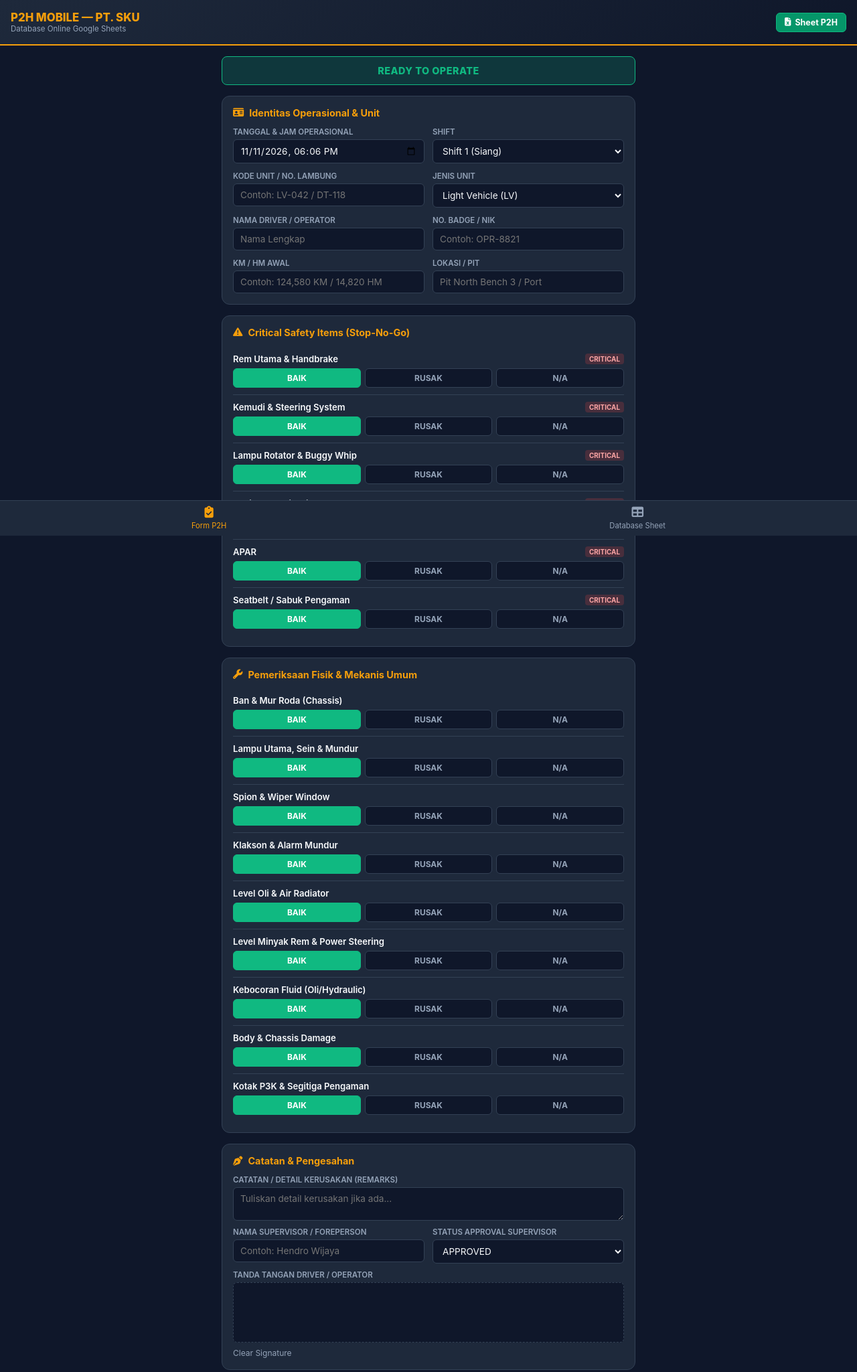
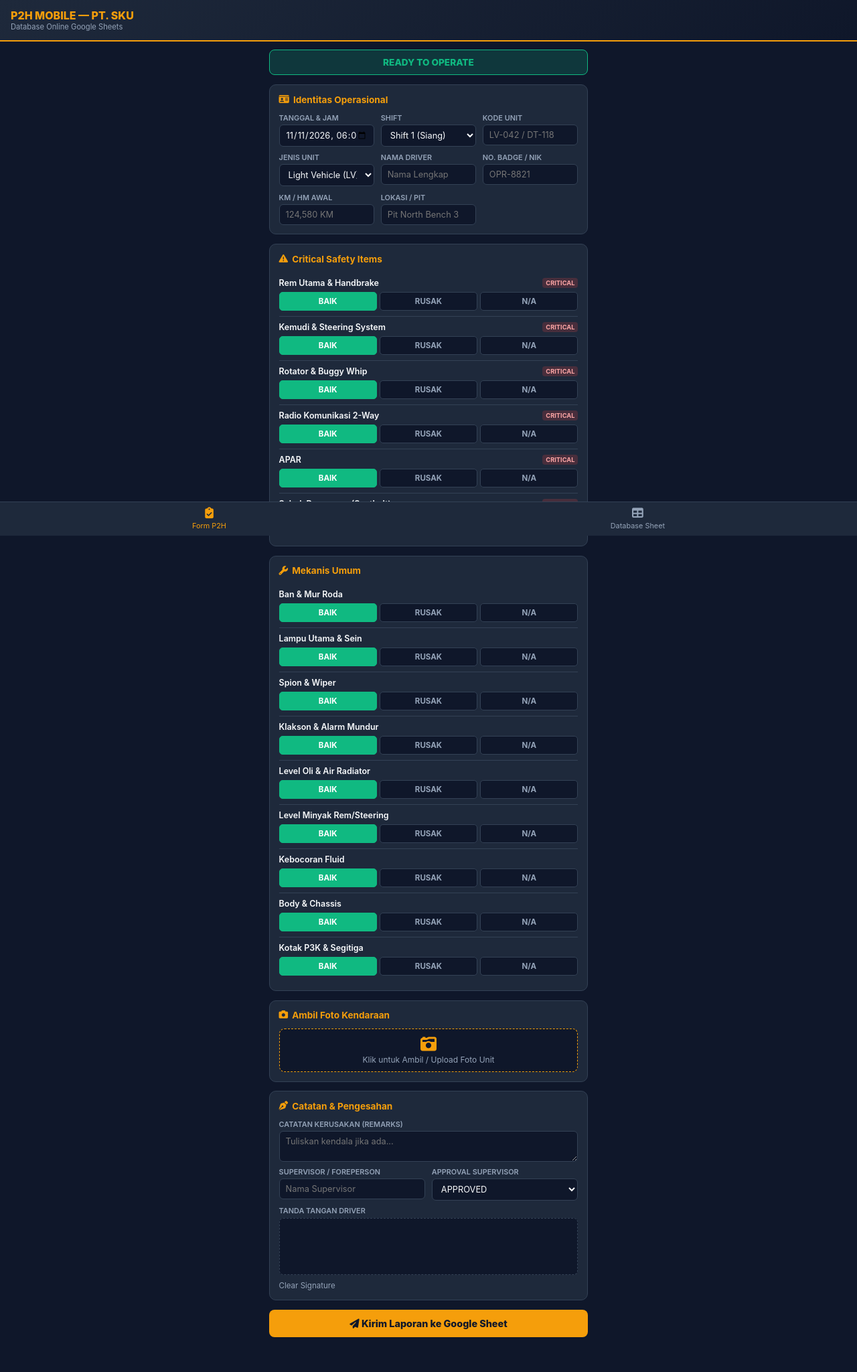
Before and after one commit to Symbian041/P2H-SPT-Group, a plain HTML site: page index.html in a window 1280 px wide. Shown: the top 2049 px of the page at 67% size. Drawn offline with Linux system fonts and the light colour scheme.

Commit message:
Add files via upload

```diff
--- a/index.html
+++ b/index.html
@@ -2,7 +2,7 @@
 <html lang="id">
 <head>
     <meta charset="UTF-8">
-    <meta name="viewport" content="width=device-width, initial-scale=1.0">
+    <meta name="viewport" content="width=device-width, initial-scale=1.0, maximum-scale=1.0, user-scalable=no">
     <title>P2H Operasional Tambang - PT. SKU</title>
     <link href="https://cdnjs.cloudflare.com/ajax/libs/font-awesome/6.4.0/css/all.min.css" rel="stylesheet">
     <style>
@@ -19,54 +19,55 @@
         }
 
         * { box-sizing: border-box; margin: 0; padding: 0; font-family: -apple-system, BlinkMacSystemFont, 'Segoe UI', Roboto, sans-serif; }
-        body { background-color: var(--bg-color); color: var(--text-main); padding-bottom: 80px; }
+        html, body { width: 100%; overflow-x: hidden; background-color: var(--bg-color); color: var(--text-main); padding-bottom: 80px; }
 
         header {
             background: linear-gradient(135deg, #1e293b, #0f172a);
-            padding: 1rem; border-bottom: 2px solid var(--accent-yellow);
+            padding: 0.85rem 1rem; border-bottom: 2px solid var(--accent-yellow);
             position: sticky; top: 0; z-index: 100;
-            display: flex; justify-content: space-between; align-items: center;
         }
+        .brand h1 { font-size: 1rem; color: var(--accent-yellow); font-weight: 800; line-height: 1.2; }
+        .brand p { font-size: 0.7rem; color: var(--text-muted); }
 
-        .brand h1 { font-size: 1.05rem; color: var(--accent-yellow); font-weight: 800; }
-        .brand p { font-size: 0.72rem; color: var(--text-muted); }
+        .container { padding: 0.75rem; width: 100%; max-width: 500px; margin: 0 auto; }
+        .card { background: var(--card-bg); border-radius: 10px; border: 1px solid var(--border-color); padding: 0.85rem; margin-bottom: 0.85rem; }
+        .card-title { font-size: 0.85rem; font-weight: 700; color: var(--accent-yellow); margin-bottom: 0.75rem; display: flex; align-items: center; gap: 6px; }
 
-        .sheet-btn {
-            background: #059669; color: white; padding: 6px 12px;
-            border-radius: 6px; text-decoration: none; font-size: 0.78rem; font-weight: 700;
-            display: inline-flex; align-items: center; gap: 6px; border: 1px solid #10b981;
-        }
+        .form-grid { display: grid; grid-template-columns: repeat(auto-fit, minmax(130px, 1fr)); gap: 0.6rem; }
+        .form-group { display: flex; flex-direction: column; gap: 3px; min-width: 0; }
+        .form-group.full { grid-column: 1 / -1; }
+        label { font-size: 0.68rem; color: var(--text-muted); font-weight: 600; text-transform: uppercase; word-break: break-word; }
 
-        .container { padding: 1rem; max-width: 650px; margin: 0 auto; }
-        .card { background: var(--card-bg); border-radius: 12px; border: 1px solid var(--border-color); padding: 1rem; margin-bottom: 1rem; }
-        .card-title { font-size: 0.9rem; font-weight: 700; color: var(--accent-yellow); margin-bottom: 0.8rem; display: flex; align-items: center; gap: 8px; }
-
-        .form-grid { display: grid; grid-template-columns: 1fr 1fr; gap: 0.75rem; }
-        .form-group { display: flex; flex-direction: column; gap: 4px; }
-        .form-group.full { grid-column: span 2; }
-        label { font-size: 0.72rem; color: var(--text-muted); font-weight: 600; text-transform: uppercase; }
         input, select, textarea {
-            background: #0f172a; border: 1px solid var(--border-color); color: var(--text-main);
-            padding: 8px 10px; border-radius: 6px; font-size: 0.85rem; outline: none;
+            width: 100%; background: #0f172a; border: 1px solid var(--border-color); color: var(--text-main);
+            padding: 7px 9px; border-radius: 6px; font-size: 0.8rem; outline: none; box-sizing: border-box;
         }
         input:focus, select:focus, textarea:focus { border-color: var(--accent-yellow); }
 
-        .item-row { padding: 10px 0; border-bottom: 1px solid var(--border-color); }
+        .item-row { padding: 8px 0; border-bottom: 1px solid var(--border-color); }
         .item-row:last-child { border-bottom: none; }
-        .item-info { display: flex; justify-content: space-between; align-items: center; margin-bottom: 6px; }
-        .item-name { font-size: 0.82rem; font-weight: 600; }
-        .badge-crit { background: rgba(239, 68, 68, 0.2); color: #fca5a5; font-size: 0.62rem; padding: 2px 6px; border-radius: 4px; font-weight: 700; }
+        .item-info { display: flex; justify-content: space-between; align-items: center; gap: 6px; margin-bottom: 6px; }
+        .item-name { font-size: 0.78rem; font-weight: 600; word-break: break-word; flex: 1; }
+        .badge-crit { background: rgba(239, 68, 68, 0.2); color: #fca5a5; font-size: 0.58rem; padding: 2px 5px; border-radius: 4px; font-weight: 700; flex-shrink: 0; }
 
-        .btn-group { display: grid; grid-template-columns: 1fr 1fr 1fr; gap: 6px; }
+        .btn-group { display: flex; width: 100%; gap: 4px; }
         .btn-opt {
-            background: #0f172a; border: 1px solid var(--border-color); color: var(--text-muted);
-            padding: 6px; border-radius: 6px; font-weight: 700; font-size: 0.75rem; cursor: pointer; text-align: center;
+            flex: 1; background: #0f172a; border: 1px solid var(--border-color); color: var(--text-muted);
+            padding: 6px 0; border-radius: 5px; font-weight: 700; font-size: 0.72rem; cursor: pointer; text-align: center;
         }
         .btn-opt.baik.active { background: var(--pass-green); color: white; border-color: var(--pass-green); }
         .btn-opt.rusak.active { background: var(--fail-red); color: white; border-color: var(--fail-red); }
         .btn-opt.na.active { background: var(--na-gray); color: white; border-color: var(--na-gray); }
 
-        .status-banner { text-align: center; padding: 12px; border-radius: 8px; font-weight: 800; font-size: 0.9rem; margin-bottom: 1rem; letter-spacing: 0.5px; }
+        .photo-box {
+            border: 1px dashed var(--accent-yellow); background: #0f172a; border-radius: 8px;
+            padding: 10px; text-align: center; cursor: pointer; margin-top: 5px;
+        }
+        .photo-box i { font-size: 1.5rem; color: var(--accent-yellow); margin-bottom: 4px; }
+        .photo-box p { font-size: 0.75rem; color: var(--text-muted); }
+        #photoPreview { width: 100%; max-height: 180px; object-fit: cover; border-radius: 6px; margin-top: 8px; display: none; }
+
+        .status-banner { text-align: center; padding: 10px; border-radius: 8px; font-weight: 800; font-size: 0.85rem; margin-bottom: 0.85rem; }
         .status-ready { background: rgba(16, 185, 129, 0.2); color: var(--pass-green); border: 1px solid var(--pass-green); }
         .status-caution { background: rgba(245, 158, 11, 0.2); color: var(--accent-yellow); border: 1px solid var(--accent-yellow); }
         .status-stop { background: rgba(239, 68, 68, 0.2); color: var(--fail-red); border: 1px solid var(--fail-red); }
@@ -75,17 +76,16 @@
             position: fixed; bottom: 0; left: 0; right: 0; background: var(--card-bg);
             border-top: 1px solid var(--border-color); display: flex; justify-content: space-around; padding: 8px 0; z-index: 100;
         }
-        .nav-item { color: var(--text-muted); text-decoration: none; font-size: 0.7rem; display: flex; flex-direction: column; align-items: center; gap: 4px; }
+        .nav-item { color: var(--text-muted); text-decoration: none; font-size: 0.68rem; display: flex; flex-direction: column; align-items: center; gap: 3px; }
         .nav-item.active { color: var(--accent-yellow); }
-        .nav-item i { font-size: 1.1rem; }
+        .nav-item i { font-size: 1.05rem; }
 
         .submit-btn {
             background: var(--accent-yellow); color: #0f172a; font-weight: 800; width: 100%;
-            padding: 12px; border: none; border-radius: 8px; font-size: 0.95rem; cursor: pointer;
-            transition: all 0.2s ease;
+            padding: 12px; border: none; border-radius: 8px; font-size: 0.9rem; cursor: pointer;
         }
         .submit-btn:disabled { background: var(--na-gray); cursor: not-allowed; }
-        canvas { background: #0f172a; border: 1px dashed var(--border-color); border-radius: 6px; width: 100%; height: 90px; }
+        canvas { background: #0f172a; border: 1px dashed var(--border-color); border-radius: 6px; width: 100%; height: 85px; }
     </style>
 </head>
 <body>
@@ -95,20 +95,17 @@
             <h1>P2H MOBILE — PT. SKU</h1>
             <p>Database Online Google Sheets</p>
         </div>
-        <a href="https://docs.google.com/spreadsheets/d/1CNmykNC0Kz--XKmRL3iZ5yKfcKSkhZ0j4NJlWeTEkB8/edit?usp=drive_link" target="_blank" class="sheet-btn">
-            <i class="fa-solid fa-file-excel"></i> Sheet P2H
-        </a>
     </header>
 
     <div class="container">
         <div id="statusBanner" class="status-banner status-ready">READY TO OPERATE</div>
 
-        <!-- Kolom B - I: Identitas Operasional -->
+        <!-- Identitas Operasional -->
         <div class="card">
-            <div class="card-title"><i class="fa-solid fa-id-card"></i> Identitas Operasional & Unit</div>
+            <div class="card-title"><i class="fa-solid fa-id-card"></i> Identitas Operasional</div>
             <div class="form-grid">
                 <div class="form-group">
-                    <label>Tanggal & Jam Operasional</label>
+                    <label>Tanggal & Jam</label>
                     <input type="datetime-local" id="opDateTime">
                 </div>
                 <div class="form-group">
@@ -119,8 +116,8 @@
                     </select>
                 </div>
                 <div class="form-group">
-                    <label>Kode Unit / No. Lambung</label>
-                    <input type="text" id="unitCode" placeholder="Contoh: LV-042 / DT-118">
+                    <label>Kode Unit</label>
+                    <input type="text" id="unitCode" placeholder="LV-042 / DT-118">
                 </div>
                 <div class="form-group">
                     <label>Jenis Unit</label>
@@ -132,27 +129,27 @@
                     </select>
                 </div>
                 <div class="form-group">
-                    <label>Nama Driver / Operator</label>
+                    <label>Nama Driver</label>
                     <input type="text" id="driverName" placeholder="Nama Lengkap">
                 </div>
                 <div class="form-group">
                     <label>No. Badge / NIK</label>
-                    <input type="text" id="badgeNo" placeholder="Contoh: OPR-8821">
+                    <input type="text" id="badgeNo" placeholder="OPR-8821">
                 </div>
                 <div class="form-group">
                     <label>KM / HM Awal</label>
-                    <input type="text" id="hmStart" placeholder="Contoh: 124,580 KM / 14,820 HM">
+                    <input type="text" id="hmStart" placeholder="124,580 KM">
                 </div>
                 <div class="form-group">
                     <label>Lokasi / Pit</label>
-                    <input type="text" id="locationPit" placeholder="Pit North Bench 3 / Port">
+                    <input type="text" id="locationPit" placeholder="Pit North Bench 3">
                 </div>
             </div>
         </div>
 
-        <!-- Kolom J - O: Critical Safety Items (Stop-Go Logic) -->
+        <!-- Critical Items -->
         <div class="card">
-            <div class="card-title"><i class="fa-solid fa-triangle-exclamation"></i> Critical Safety Items (Stop-No-Go)</div>
+            <div class="card-title"><i class="fa-solid fa-triangle-exclamation"></i> Critical Safety Items</div>
 
             <div class="item-row">
                 <div class="item-info"><span class="item-name">Rem Utama & Handbrake</span><span class="badge-crit">CRITICAL</span></div>
@@ -173,7 +170,7 @@
             </div>
 
             <div class="item-row">
-                <div class="item-info"><span class="item-name">Lampu Rotator & Buggy Whip</span><span class="badge-crit">CRITICAL</span></div>
+                <div class="item-info"><span class="item-name">Rotator & Buggy Whip</span><span class="badge-crit">CRITICAL</span></div>
                 <div class="btn-group">
                     <div class="btn-opt baik active" onclick="setCheck(this, 'rotator', 'BAIK')">BAIK</div>
                     <div class="btn-opt rusak" onclick="setCheck(this, 'rotator', 'RUSAK')">RUSAK</div>
@@ -200,7 +197,7 @@
             </div>
 
             <div class="item-row">
-                <div class="item-info"><span class="item-name">Seatbelt / Sabuk Pengaman</span><span class="badge-crit">CRITICAL</span></div>
+                <div class="item-info"><span class="item-name">Sabuk Pengaman (Seatbelt)</span><span class="badge-crit">CRITICAL</span></div>
                 <div class="btn-group">
                     <div class="btn-opt baik active" onclick="setCheck(this, 'seatbelt', 'BAIK')">BAIK</div>
                     <div class="btn-opt rusak" onclick="setCheck(this, 'seatbelt', 'RUSAK')">RUSAK</div>
@@ -209,12 +206,12 @@
             </div>
         </div>
 
-        <!-- Kolom P - X: General Safety & Mechanical Items -->
+        <!-- Mechanical Items -->
         <div class="card">
-            <div class="card-title"><i class="fa-solid fa-wrench"></i> Pemeriksaan Fisik & Mekanis Umum</div>
+            <div class="card-title"><i class="fa-solid fa-wrench"></i> Mekanis Umum</div>
 
             <div class="item-row">
-                <div class="item-info"><span class="item-name">Ban & Mur Roda (Chassis)</span></div>
+                <div class="item-info"><span class="item-name">Ban & Mur Roda</span></div>
                 <div class="btn-group">
                     <div class="btn-opt baik active" onclick="setCheck(this, 'ban', 'BAIK')">BAIK</div>
                     <div class="btn-opt rusak" onclick="setCheck(this, 'ban', 'RUSAK')">RUSAK</div>
@@ -223,7 +220,7 @@
             </div>
 
             <div class="item-row">
-                <div class="item-info"><span class="item-name">Lampu Utama, Sein & Mundur</span></div>
+                <div class="item-info"><span class="item-name">Lampu Utama & Sein</span></div>
                 <div class="btn-group">
                     <div class="btn-opt baik active" onclick="setCheck(this, 'lampu', 'BAIK')">BAIK</div>
                     <div class="btn-opt rusak" onclick="setCheck(this, 'lampu', 'RUSAK')">RUSAK</div>
@@ -232,7 +229,7 @@
             </div>
 
             <div class="item-row">
-                <div class="item-info"><span class="item-name">Spion & Wiper Window</span></div>
+                <div class="item-info"><span class="item-name">Spion & Wiper</span></div>
                 <div class="btn-group">
                     <div class="btn-opt baik active" onclick="setCheck(this, 'spion', 'BAIK')">BAIK</div>
                     <div class="btn-opt rusak" onclick="setCheck(this, 'spion', 'RUSAK')">RUSAK</div>
@@ -259,7 +256,7 @@
             </div>
 
             <div class="item-row">
-                <div class="item-info"><span class="item-name">Level Minyak Rem & Power Steering</span></div>
+                <div class="item-info"><span class="item-name">Level Minyak Rem/Steering</span></div>
                 <div class="btn-group">
                     <div class="btn-opt baik active" onclick="setCheck(this, 'minyakRem', 'BAIK')">BAIK</div>
                     <div class="btn-opt rusak" onclick="setCheck(this, 'minyakRem', 'RUSAK')">RUSAK</div>
@@ -268,7 +265,7 @@
             </div>
 
             <div class="item-row">
-                <div class="item-info"><span class="item-name">Kebocoran Fluid (Oli/Hydraulic)</span></div>
+                <div class="item-info"><span class="item-name">Kebocoran Fluid</span></div>
                 <div class="btn-group">
                     <div class="btn-opt baik active" onclick="setCheck(this, 'kebocoran', 'BAIK')">BAIK</div>
                     <div class="btn-opt rusak" onclick="setCheck(this, 'kebocoran', 'RUSAK')">RUSAK</div>
@@ -277,7 +274,7 @@
             </div>
 
             <div class="item-row">
-                <div class="item-info"><span class="item-name">Body & Chassis Damage</span></div>
+                <div class="item-info"><span class="item-name">Body & Chassis</span></div>
                 <div class="btn-group">
                     <div class="btn-opt baik active" onclick="setCheck(this, 'bodyChassis', 'BAIK')">BAIK</div>
                     <div class="btn-opt rusak" onclick="setCheck(this, 'bodyChassis', 'RUSAK')">RUSAK</div>
@@ -286,7 +283,7 @@
             </div>
 
             <div class="item-row">
-                <div class="item-info"><span class="item-name">Kotak P3K & Segitiga Pengaman</span></div>
+                <div class="item-info"><span class="item-name">Kotak P3K & Segitiga</span></div>
                 <div class="btn-group">
                     <div class="btn-opt baik active" onclick="setCheck(this, 'p3k', 'BAIK')">BAIK</div>
                     <div class="btn-opt rusak" onclick="setCheck(this, 'p3k', 'RUSAK')">RUSAK</div>
@@ -295,21 +292,32 @@
             </div>
         </div>
 
-        <!-- Kolom Z - AC: Catatan, Tanda Tangan & Supervisor Approval -->
+        <!-- Foto Kendaraan -->
+        <div class="card">
+            <div class="card-title"><i class="fa-solid fa-camera"></i> Ambil Foto Kendaraan</div>
+            <div class="photo-box" onclick="document.getElementById('cameraInput').click()">
+                <i class="fa-solid fa-camera-retro"></i>
+                <p>Klik untuk Ambil / Upload Foto Unit</p>
+                <input type="file" id="cameraInput" accept="image/*" capture="environment" style="display:none;" onchange="previewPhoto(event)">
+            </div>
+            <img id="photoPreview" alt="Preview Foto Unit">
+        </div>
+
+        <!-- Catatan & Pengesahan -->
         <div class="card">
             <div class="card-title"><i class="fa-solid fa-pen-nib"></i> Catatan & Pengesahan</div>
-            <div class="form-group full" style="margin-bottom: 10px;">
-                <label>Catatan / Detail Kerusakan (Remarks)</label>
-                <textarea id="remarks" rows="2" placeholder="Tuliskan detail kerusakan jika ada..."></textarea>
+            <div class="form-group full" style="margin-bottom: 8px;">
+                <label>Catatan Kerusakan (Remarks)</label>
+                <textarea id="remarks" rows="2" placeholder="Tuliskan kendala jika ada..."></textarea>
             </div>
 
-            <div class="form-grid" style="margin-bottom: 10px;">
+            <div class="form-grid" style="margin-bottom: 8px;">
                 <div class="form-group">
-                    <label>Nama Supervisor / Foreperson</label>
-                    <input type="text" id="supervisorName" placeholder="Contoh: Hendro Wijaya">
+                    <label>Supervisor / Foreperson</label>
+                    <input type="text" id="supervisorName" placeholder="Nama Supervisor">
                 </div>
                 <div class="form-group">
-                    <label>Status Approval Supervisor</label>
+                    <label>Approval Supervisor</label>
                     <select id="supervisorApproval">
                         <option value="APPROVED">APPROVED</option>
                         <option value="PENDING">PENDING</option>
@@ -318,9 +326,9 @@
                 </div>
             </div>
 
-            <label style="margin-bottom:4px; display:block;">Tanda Tangan Driver / Operator</label>
+            <label style="margin-bottom:4px; display:block;">Tanda Tangan Driver</label>
             <canvas id="sigCanvas"></canvas>
-            <button style="background:transparent; border:none; color:var(--text-muted); font-size:0.75rem; margin-top:4px; cursor:pointer;" onclick="clearCanvas()">Clear Signature</button>
+            <button style="background:transparent; border:none; color:var(--text-muted); font-size:0.72rem; margin-top:4px; cursor:pointer;" onclick="clearCanvas()">Clear Signature</button>
         </div>
 
         <button id="submitBtn" class="submit-btn" onclick="submitForm()"><i class="fa-solid fa-paper-plane"></i> Kirim Laporan ke Google Sheet</button>
@@ -335,9 +343,10 @@
     </div>
 
     <script>
-        // Endpoint Google Apps Script yang telah diisi
-        const APPS_SCRIPT_URL = "https://script.google.com/macros/s/AKfycbzm3ceTfJKOPaHBW11pnbBnbc6FyER8oIGxsygK5lKFjj0o31YIclrak2QT2i8lMzFIRg/exec";
+        // Endpoint Google Apps Script Terbaru
+        const APPS_SCRIPT_URL = "https://script.google.com/macros/s/AKfycbyp7F37lwYf6sFqX7xU0jNuI4BVKoqgUb4lE2HB0gIGwTvxPO01gBjiyZuV5Dsy6oEShQ/exec";
 
+        let photoBase64 = "";
         const checks = {
             rem: 'BAIK', kemudi: 'BAIK', rotator: 'BAIK', radio: 'BAIK', apar: 'BAIK', seatbelt: 'BAIK',
             ban: 'BAIK', lampu: 'BAIK', spion: 'BAIK', klakson: 'BAIK', oliRadiator: 'BAIK',
@@ -346,7 +355,6 @@
 
         const criticalKeys = ['rem', 'kemudi', 'rotator', 'radio', 'apar', 'seatbelt'];
 
-        // Default Waktu Sekarang
         document.getElementById('opDateTime').value = new Date().toISOString().slice(0, 16);
 
         function setCheck(element, key, val) {
@@ -386,12 +394,37 @@
             }
         }
 
-        // Canvas Tanda Tangan
+        function previewPhoto(event) {
+            const file = event.target.files[0];
+            if (file) {
+                const reader = new FileReader();
+                reader.onload = function(e) {
+                    const img = new Image();
+                    img.src = e.target.result;
+                    img.onload = function() {
+                        const canvas = document.createElement('canvas');
+                        const ctx = canvas.getContext('2d');
+                        const maxWidth = 600;
+                        const scale = maxWidth / img.width;
+                        canvas.width = maxWidth;
+                        canvas.height = img.height * scale;
+                        ctx.drawImage(img, 0, 0, canvas.width, canvas.height);
+
+                        photoBase64 = canvas.toDataURL('image/jpeg', 0.6);
+                        const preview = document.getElementById('photoPreview');
+                        preview.src = photoBase64;
+                        preview.style.display = 'block';
+                    }
+                }
+                reader.readAsDataURL(file);
+            }
+        }
+
         const canvas = document.getElementById('sigCanvas');
         const ctx = canvas.getContext('2d');
         let drawing = false;
 
-        function resizeCanvas() { canvas.width = canvas.offsetWidth; canvas.height = 90; }
+        function resizeCanvas() { canvas.width = canvas.offsetWidth; canvas.height = 85; }
         window.addEventListener('resize', resizeCanvas);
         resizeCanvas();
 
@@ -421,7 +454,6 @@
 
         function clearCanvas() { ctx.clearRect(0, 0, canvas.width, canvas.height); }
 
-        // Pengiriman Data ke Google Sheet via Apps Script
         function submitForm() {
             const unitCode = document.getElementById('unitCode').value;
             const driverName = document.getElementById('driverName').value;
@@ -434,7 +466,6 @@
             const currentStatus = evaluateFeasibility();
             const submitBtn = document.getElementById('submitBtn');
 
-            // Indikasi Loading
             submitBtn.innerHTML = `<i class="fa-solid fa-spinner fa-spin"></i> Mengirim Laporan...`;
             submitBtn.disabled = true;
 
@@ -465,6 +496,7 @@
                 statusKelayakan: currentStatus,
                 remarks: document.getElementById('remarks').value,
                 signature: 'Ttd: ' + driverName,
+                photoData: photoBase64 ? photoBase64 : "No Photo",
                 supervisorName: document.getElementById('supervisorName').value,
                 supervisorApproval: document.getElementById('supervisorApproval').value
             };
@@ -476,7 +508,7 @@
                 body: JSON.stringify(payload)
             })
             .then(() => {
-                alert(`Laporan P2H Unit ${unitCode} BERHASIL TERKIRIM ke Google Sheet!\nStatus: ${currentStatus}`);
+                alert(`Laporan P2H Unit ${unitCode} + FOTO BERHASIL TERKIRIM ke Google Sheet!\nStatus: ${currentStatus}`);
                 submitBtn.innerHTML = `<i class="fa-solid fa-paper-plane"></i> Kirim Laporan ke Google Sheet`;
                 submitBtn.disabled = false;
             })
```
